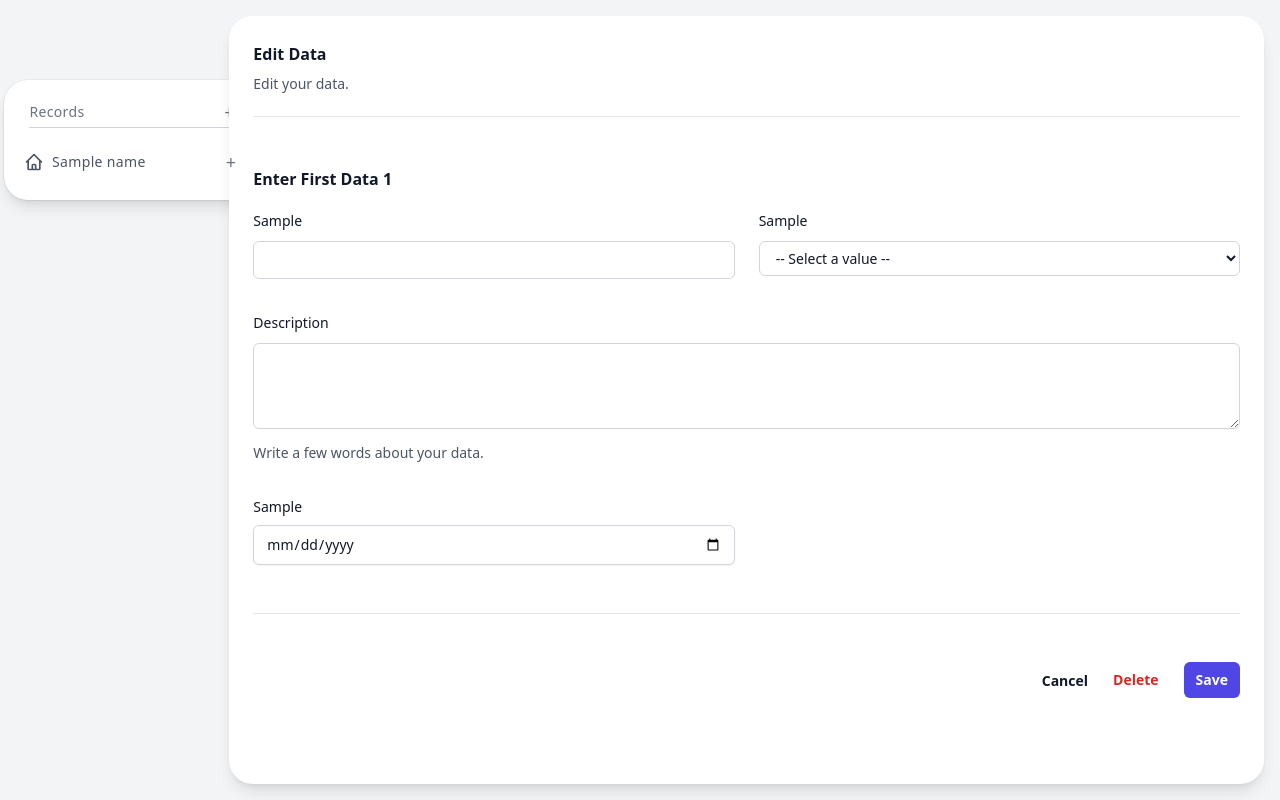
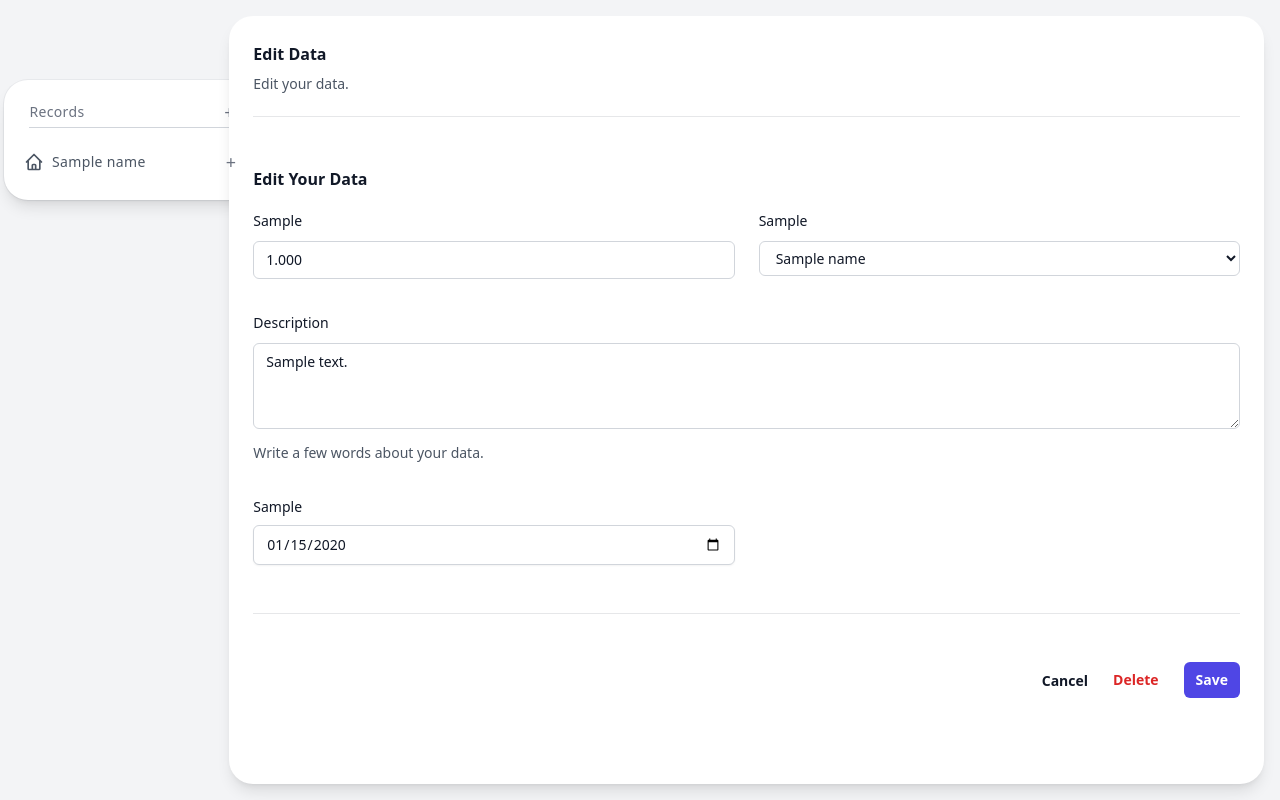
Before and after one commit to VaibhavTiwari-vt/Project---Dashboardz, a Django app: template templates/records/edit-table-data.html in a window 1280 px wide. Shown: the part 64-864 px from the top of the page. Run offline with Django 5.2, Linux system fonts and the light colour scheme; tables that the repository leaves empty hold one stand-in row (values such as "Sample post"); the template is opened without the code that fills it: values that come from a table or form of the project are taken from there, most other values are stand-ins (such as "Sample title", 1, 10 or a date in 2020); some libraries are stand-ins or nearby versions.

Commit message:
Edit Complete Functionality.

```diff
--- a/templates/records/add-table-data.html
+++ b/templates/records/add-table-data.html
@@ -41,7 +41,7 @@
                     </div>
                     {% else %}
                     <div class="mt-2">
-                      <input type="text" name="field2_value" value={{user_entry.field2_value}} id="field2_value" class="block w-full rounded-md bg-white px-3 py-1.5 text-base text-gray-900 border border-gray-300 placeholder:text-gray-400 focus:border-none focus:outline-2 focus:-outline-offset-2 focus:outline-indigo-600 sm:text-sm/6">
+                      <input type="text" name="field2_value" value="{{user_entry.field2_value}}" id="field2_value" class="block w-full rounded-md bg-white px-3 py-1.5 text-base text-gray-900 border border-gray-300 placeholder:text-gray-400 focus:border-none focus:outline-2 focus:-outline-offset-2 focus:outline-indigo-600 sm:text-sm/6">
                     </div>
                     {% endif %}
                   </div>
--- a/templates/records/edit-table-data.html
+++ b/templates/records/edit-table-data.html
@@ -20,12 +20,12 @@
                   </div>
               </div>
               <div id="first-data-form" class=" mt-6 border-b border-gray-900/10 pb-12">
-                <h2 class="text-base/7 font-semibold text-gray-900">Enter First Data {{id}}</h2>
+                <h2 class="text-base/7 font-semibold text-gray-900">Edit Your Data </h2>
                 <div class="mt-4 grid grid-cols-1 gap-x-6 gap-y-8 sm:grid-cols-6">
                   <div class="sm:col-span-3">
-                    <label for="data-1" class="block text-sm/6 font-medium text-gray-900">{{field_names.field_1}}</label>
+                    <label for="field1_value" class="block text-sm/6 font-medium text-gray-900">{{field_names.field_1}}</label>
                     <div class="mt-2">
-                      <input type="text" name="data-1" id="data-1" class="block w-full rounded-md bg-white px-3 py-1.5 text-base text-gray-900 border border-gray-300 placeholder:text-gray-400 focus:border-none focus:outline-2 focus:-outline-offset-2 focus:outline-indigo-600 sm:text-sm/6">
+                      <input type="text" value="{{field_value_id.field_1}}" name="field1_value" id="field1_value" class="block w-full rounded-md bg-white px-3 py-1.5 text-base text-gray-900 border border-gray-300 placeholder:text-gray-400 focus:border-none focus:outline-2 focus:-outline-offset-2 focus:outline-indigo-600 sm:text-sm/6">
                     </div>
                   </div>
 
@@ -33,30 +33,32 @@
                     <label for="field2_value" class="block text-sm/6 font-medium text-gray-900">{{field_names.field_2}}</label>
                     {% if Field2Names %}
                     <div class="mt-2">
-                      <select name="field2_value" id="field2_value" class="block w-full rounded-md bg-white px-3 py-1.5 text-base text-gray-900 border border-gray-300 focus:border-none focus:outline-2 focus:-outline-offset-2 focus:outline-indigo-600 sm:text-sm/6" >
+                      <select name="field2_value"  id="field2_value" class="block w-full rounded-md bg-white px-3 py-1.5 text-base text-gray-900 border border-gray-300 focus:border-none focus:outline-2 focus:-outline-offset-2 focus:outline-indigo-600 sm:text-sm/6" >
                         <option value="">-- Select a value --</option>
                         {% for Field2Name in Field2Names %}
-                        <option value="{{Field2Name.name}}">{{Field2Name.name}}</option>
+                        {% comment %} Comparing ids from different models with ForeignKey Relation.{% endcomment %}
+                        <option value="{{Field2Name.name}}" {% if Field2Name.id == field_value_id.field_2.id %}selected{% endif %}>{{Field2Name.name}}</option>
                         {% endfor %}
                       </select>
                     </div>
                     {% else %}
                     <div class="mt-2">
-                      <input type="text" name="field2_value" value={{user_entry.field2_value}} id="field2_value" class="block w-full rounded-md bg-white px-3 py-1.5 text-base text-gray-900 border border-gray-300 placeholder:text-gray-400 focus:border-none focus:outline-2 focus:-outline-offset-2 focus:outline-indigo-600 sm:text-sm/6">
+                      <input type="text" name="field2_value" value="{{user_entry.field2_value}}" id="field2_value" class="block w-full rounded-md bg-white px-3 py-1.5 text-base text-gray-900 border border-gray-300 placeholder:text-gray-400 focus:border-none focus:outline-2 focus:-outline-offset-2 focus:outline-indigo-600 sm:text-sm/6">
                     </div>
                     {% endif %}
                   </div>
                   <div class="col-span-full">
-                    <label for="about" class="block text-sm/6 font-medium text-gray-900">Description</label>
+                    <label for="description" class="block text-sm/6 font-medium text-gray-900">Description</label>
                     <div class="mt-2">
-                      <textarea name="about" id="about" rows="3" class="block w-full rounded-md bg-white px-3 py-1.5 text-base text-gray-900 border border-gray-300 placeholder:text-gray-400 focus:border-none focus:outline-2 focus:-outline-offset-2 focus:outline-indigo-600 sm:text-sm/6"></textarea>
+                      <textarea name="description" id="description" rows="3" class="block w-full rounded-md bg-white px-3 py-1.5 text-base text-gray-900 border border-gray-300 placeholder:text-gray-400 focus:border-none focus:outline-2 focus:-outline-offset-2 focus:outline-indigo-600 sm:text-sm/6">{{field_value_id.description}}</textarea>
                     </div>
                     <p class="mt-3 text-sm/6 text-gray-600">Write a few words about your data.</p>
                   </div>
                 <div class="sm:col-span-3">
                     <label for="date" class="block text-sm font-medium text-gray-900">{{field_names.field_3}}</label>
                     <div class="mt-2">
-                        <input type="date" id="date" name="date"
+                      {% comment %} use | date:'Y-m-d' for date format where '|' is the template filter in django and date : formats it to ISO 8601 format which is the only format accepted by HTML. {% endcomment %}
+                        <input type="date" id="date" name="date" value="{{field_value_id.field_3|date:'Y-m-d'}}"
                             class="w-full rounded-md border border-gray-300 bg-white px-3 py-2 text-gray-900 shadow-sm focus:border-indigo-500 focus:ring-indigo-500 sm:text-sm">
                     </div>
                   </div>
```
Also changed, not shown: records/views.py (+62 -10 lines), 1 other file.
